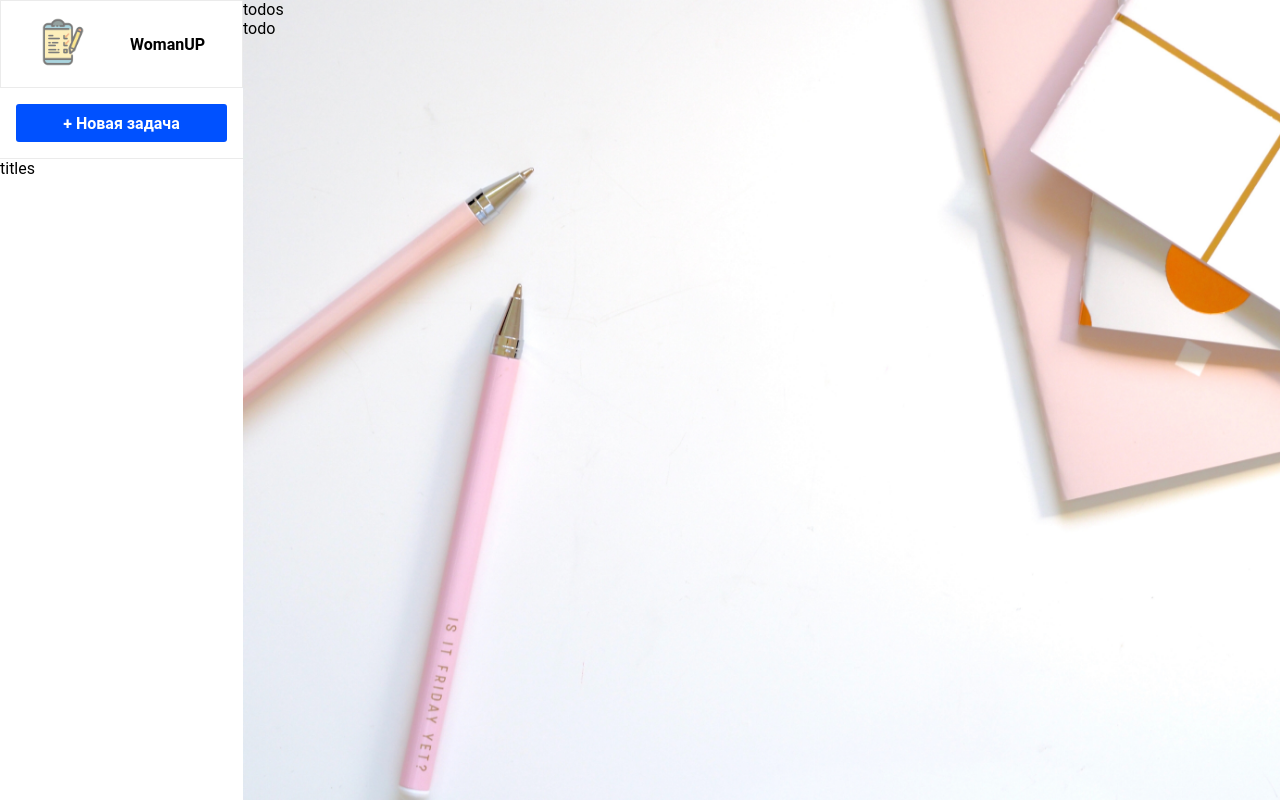
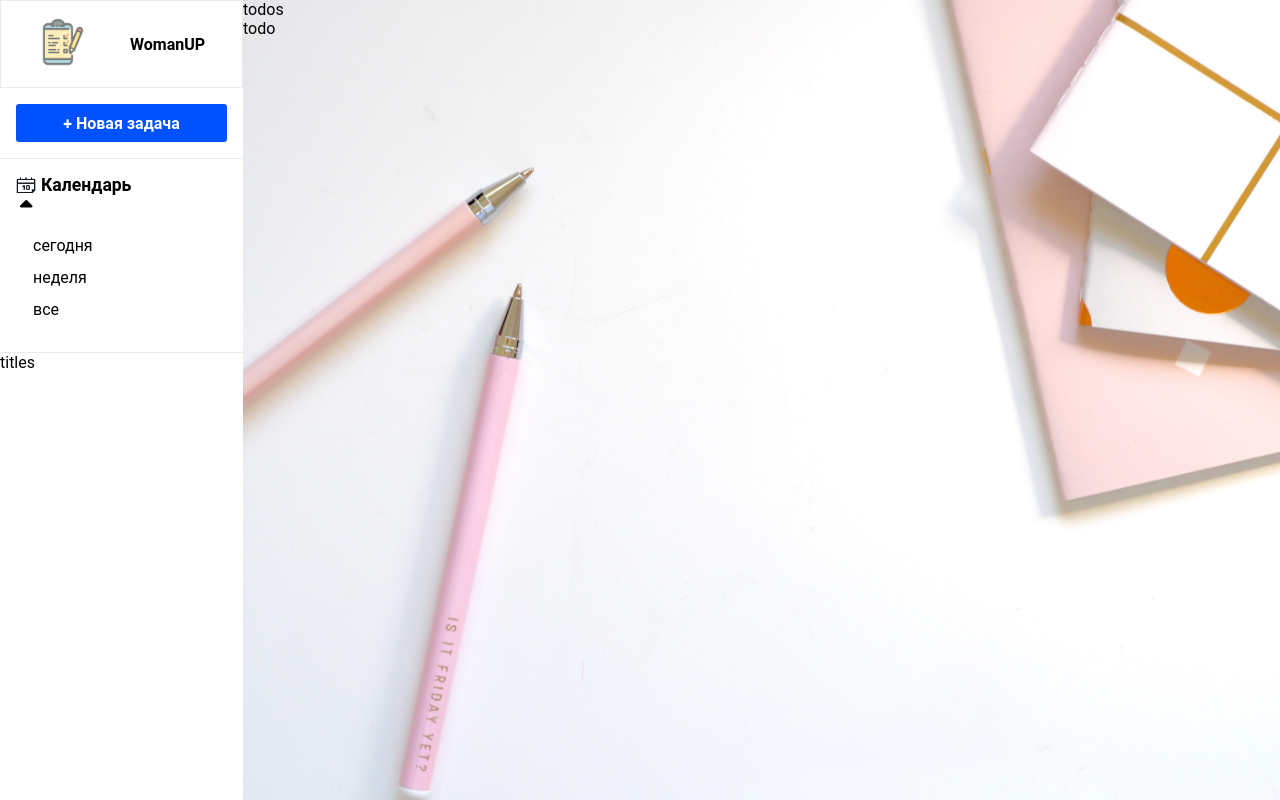
Before and after one commit to Sanya789/task-manager, a React (Create React App) app in the folder frontend/: page / in a window 1280 px wide. Built offline with nearby package versions, Linux system fonts and the light colour scheme.

Commit message:
added calendar component and dates

```diff
--- a/frontend/src/App.css
+++ b/frontend/src/App.css
@@ -195,3 +195,57 @@ border: none;
 border-radius: 0 0 4px 4px;
 cursor: pointer;
 }
+
+/* Calendar */
+.calendar {
+  padding: 1rem;
+  border-bottom: 1px solid #ebebeb;
+}
+
+.calendar .header {
+  display: flex;
+  align-items: center;
+}
+
+.calendar .header .title{
+  display: flex;
+  align-items: center;
+  flex: 1;
+}
+
+.calendar .header .title p{
+  margin-left: 5px;
+  font-size: 1.1rem;
+  font-weight: bold;
+}
+
+.calendar .header .btns span {
+  border-radius: 50%;
+  cursor: pointer;
+  width: 25px;
+  height: 25px;
+  display: flex;
+  align-items: center;
+  justify-content:  center;
+}
+
+.calendar .header .btns span:hover {
+background-color: #ebebeb;
+transition: all 200ms ease-in-out;
+}
+
+.calendar .items {
+  padding: 0.5rem;
+}
+
+.calendar .items .item {
+  padding: 0.25rem;
+  margin: 5px;
+  font-size: 1rem;
+  cursor: pointer;
+}
+
+.calendar img {
+  width: 20px;
+  height: 20px;
+}
--- a/frontend/src/components/Calendar.jsx
+++ b/frontend/src/components/Calendar.jsx
@@ -1,9 +1,31 @@
-import React from 'react'
+import React from 'react';
+import calendarDate from '../assets/img/calendar-date.png';
+import caretUp from '../assets/img/caretUp.png';
+import {calendarItems} from '../constants';
 
 const Calendar = () => {
   return (
-    <div className='calendar'></div>
-  )
-}
+    <div className="calendar">
+      <div className="header">
+        <div className="title">
+          <img src={calendarDate} alt="calendar-date" />
+          <p>Календарь</p>
+        </div>
+      </div>
+      <div className="btns">
+        <span>
+          <img src={caretUp} alt="caret-up" />
+        </span>
+      </div>
+      <div className="items">
+        {calendarItems.map((item) => (
+          <div className="item" key={item}>
+            {item}
+          </div>
+        ))}
+      </div>
+    </div>
+  );
+};
 
-export default Calendar
+export default Calendar;
--- /dev/null
+++ b/frontend/src/constants/index.js
@@ -0,0 +1 @@
+export const calendarItems = ['сегодня', 'неделя', 'все']
```
Also changed, not shown: frontend/src/assets/img/calendar-date.png (added), frontend/src/assets/img/caretUp.png (added).
